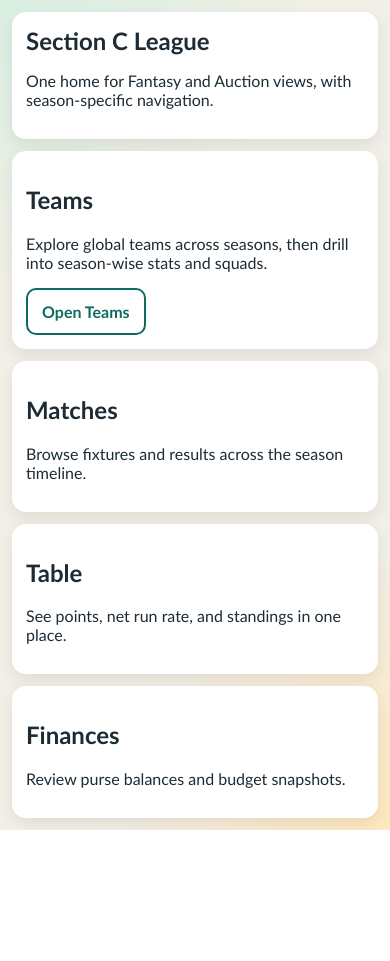
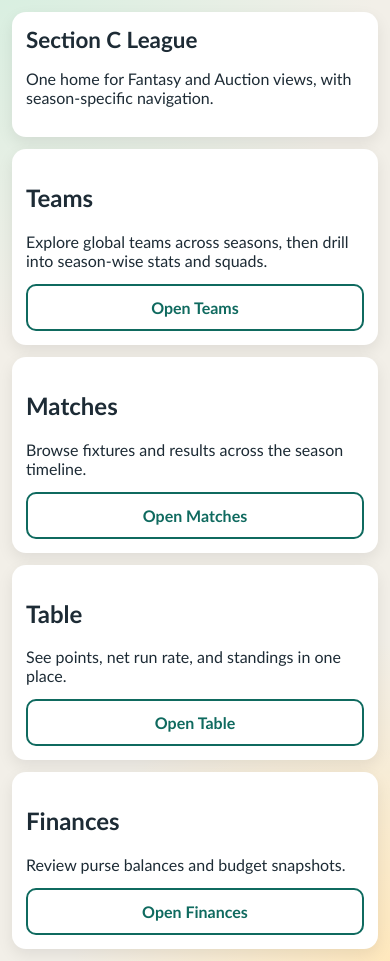
Before and after one commit to Sanawar21/SCL, a Flask app: page / in a window 390 px wide. Shown: the part 44-1005 px from the top of the page. Before the commit the page ends 874 px from the top, so only its background shows below. Run offline with Flask 3, Linux system fonts and the light colour scheme; some libraries are stand-ins or nearby versions.

Commit message:
fix: make landing page mobile responsive
- Hero h1 uses clamp() for fluid font scaling on small screens
- Landing grid cards get .landing-card flex layout so buttons always
  pin to bottom and fill full width on all screen sizes
- Added missing action links to Matches, Table, and Finances cards
- Season picker in mobile hamburger nav: full-width select with visible
  border and background for usability on small screens

Agent-Logs-Url: https://github.com/Sanawar21/SCL/sessions/31902b50-9840-4de5-a7d5-0acee773a071

Co-authored-by: talhaadil48 <154077436+talhaadil48@users.noreply.github.com>

```diff
--- a/app/static/css/mobile.css
+++ b/app/static/css/mobile.css
@@ -237,6 +237,25 @@ body {
   .dropdown-menu a {
     padding: 6px 0;
   }
+
+  /* Season picker full-width in mobile nav */
+  .main-nav .season-picker {
+    width: 100%;
+    margin-top: 4px;
+  }
+
+  .main-nav .season-picker::after {
+    display: none;
+  }
+
+  .topbar .main-nav .season-picker select {
+    width: 100%;
+    padding: 6px 8px;
+    border: 1px solid rgba(255, 255, 255, 0.4);
+    border-radius: 6px;
+    font-size: 14px;
+    background: rgba(0, 0, 0, 0.15);
+  }
 }
 
 /* ── Layout ─────────────────────────────────────────── */
@@ -262,9 +281,30 @@ body {
   margin-bottom: 12px;
 }
 
+.landing-hero h1 {
+  font-size: clamp(1.4rem, 5vw, 2.2rem);
+  word-break: break-word;
+}
+
 .landing-grid {
   display: grid;
   gap: 12px;
+}
+
+.landing-card {
+  display: flex;
+  flex-direction: column;
+}
+
+.landing-card p {
+  flex: 1;
+  margin: 0 0 14px;
+}
+
+.landing-card .btn {
+  display: block;
+  width: 100%;
+  text-align: center;
 }
 
 .admin-tab-panel:not([hidden]) {
--- a/app/templates/landing.html
+++ b/app/templates/landing.html
@@ -31,25 +31,28 @@
 </section>
 
 <section class="landing-grid">
-  <article id="teams" class="card">
+  <article id="teams" class="card landing-card">
     <h2>Teams</h2>
     <p>Explore global teams across seasons, then drill into season-wise stats and squads.</p>
     <a class="btn btn-outline" href="{{ url_for('landing.teams_home') }}">Open Teams</a>
   </article>
 
-  <article id="matches" class="card">
+  <article id="matches" class="card landing-card">
     <h2>Matches</h2>
     <p>Browse fixtures and results across the season timeline.</p>
+    <a class="btn btn-outline" href="{{ url_for('landing.matches_home') }}">Open Matches</a>
   </article>
 
-  <article id="table" class="card">
+  <article id="table" class="card landing-card">
     <h2>Table</h2>
     <p>See points, net run rate, and standings in one place.</p>
+    <a class="btn btn-outline" href="{{ url_for('landing.league_table_home') }}">Open Table</a>
   </article>
 
-  <article id="finances" class="card">
+  <article id="finances" class="card landing-card">
     <h2>Finances</h2>
     <p>Review purse balances and budget snapshots.</p>
+    <a class="btn btn-outline" href="{{ url_for('landing.finances_home') }}">Open Finances</a>
   </article>
 </section>
 {% endblock %}
```
